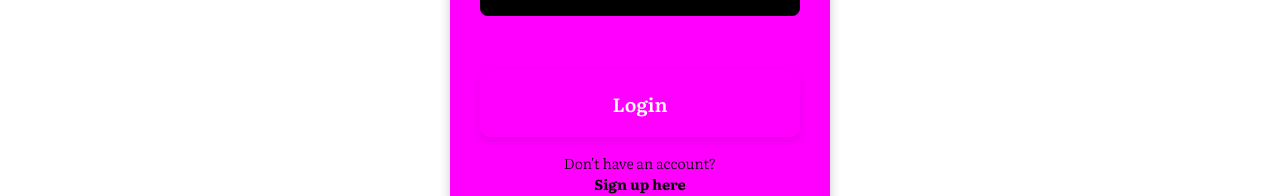
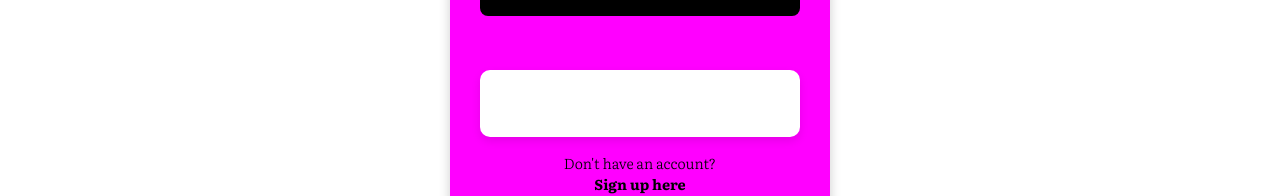
Before and after one commit to tmcarron/vizion-gallery, a React (Vite) app: page /login in a window 1280 px wide. Shown: the part 338-534 px from the top of the page. Built offline with nearby package versions, Linux system fonts and the light colour scheme; no server answers; the database is empty; a web font is replaced by a local one.

Commit message:
Fixed login styling

```diff
--- a/src/pages/Login.css
+++ b/src/pages/Login.css
@@ -76,7 +76,7 @@ body {
   padding: 12px;
   font-size: 1.1rem;
   font-weight: bold;
-  background: var(--contrastColor);
+  background-color: var(--dominantColor) !important;
   color: var(--dominantColor);
   border: none;
   border-radius: 8px;
@@ -87,7 +87,6 @@ body {
 }
 
 .login-container button:hover {
-  background: var(--contrastColor);
   opacity: 0.85;
   transform: scale(1.05);
 }
```
